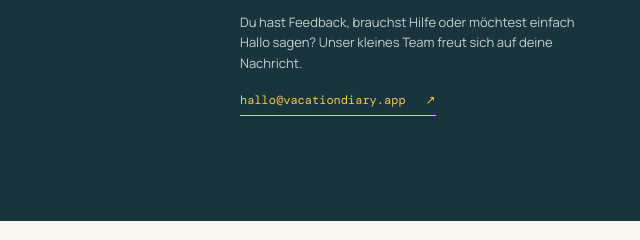
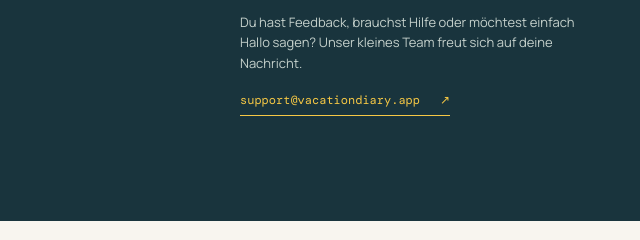
Before and after one commit to Larsbobo/VacationDiaryWeb, a plain HTML site: page index.html in a window 1280 px wide. Shown: the part 1671-1911 px from the top of the page, 640-1280 px from the left. Drawn offline with nearby package versions, Linux system fonts and the light colour scheme.

Commit message:
change email

```diff
--- a/index.html
+++ b/index.html
@@ -71,7 +71,7 @@
     </section>
 
     <section class="support-section" id="support">
-      <div class="support-inner page-width reveal"><div><p class="eyebrow light"><span></span> Wir sind für dich da</p><h2>Fragen?<br><em>Schreib uns.</em></h2></div><div class="support-copy"><p>Du hast Feedback, brauchst Hilfe oder möchtest einfach Hallo sagen? Unser kleines Team freut sich auf deine Nachricht.</p><a class="support-button" href="mailto:hallo@vacationdiary.app">hallo@vacationdiary.app <span>↗</span></a></div></div>
+      <div class="support-inner page-width reveal"><div><p class="eyebrow light"><span></span> Wir sind für dich da</p><h2>Fragen?<br><em>Schreib uns.</em></h2></div><div class="support-copy"><p>Du hast Feedback, brauchst Hilfe oder möchtest einfach Hallo sagen? Unser kleines Team freut sich auf deine Nachricht.</p><a class="support-button" href="mailto:support@vacationdiary.app">support@vacationdiary.app <span>↗</span></a></div></div>
     </section>
 
     <section class="legal page-width">
```
